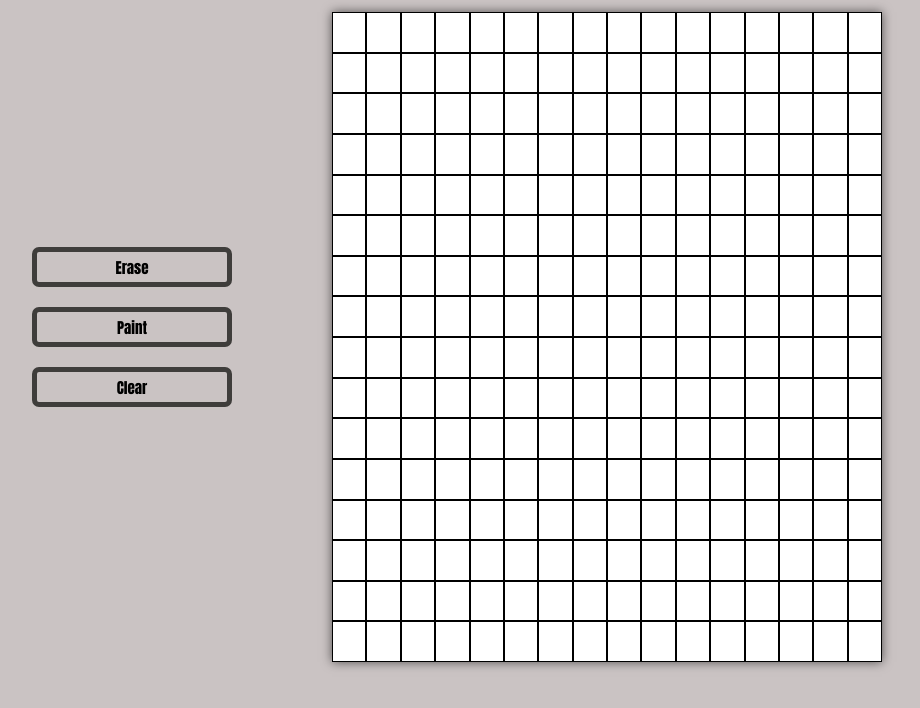
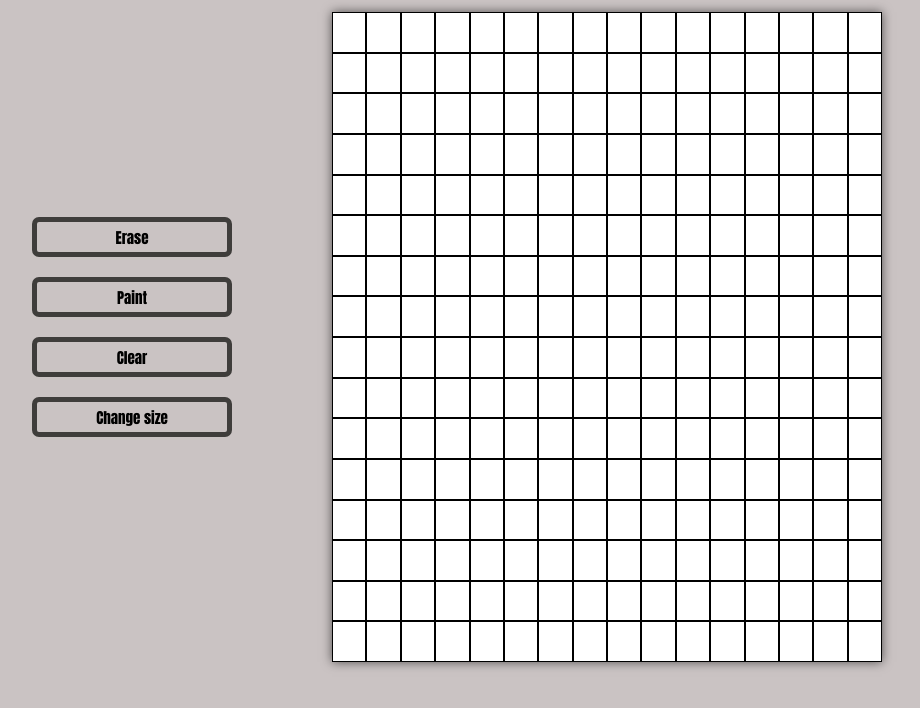
Before and after one commit to shashwat558/Etch-a-Sketch, a plain HTML site: page index.html in a window 1280 px wide. Shown: the part 146-854 px from the top of the page, without its empty margins (58-978 px from the left). Drawn offline with Linux system fonts and the light colour scheme.

Commit message:
Fixed a little mistake

```diff
--- a/index.html
+++ b/index.html
@@ -15,7 +15,10 @@
             <button class="erasebtn" onclick="eraser()">Erase</button>
             <button class="paintButton" onclick="paint()">Paint</button>
              <button class="clearbtn" onclick="erase()">Clear</button>
+            <div id="sizen">
+             <button class="changeSize" onclick="gridSize()">Change size</button>
 
+            </div>
 
         </div>
         <div id="grid">
```
